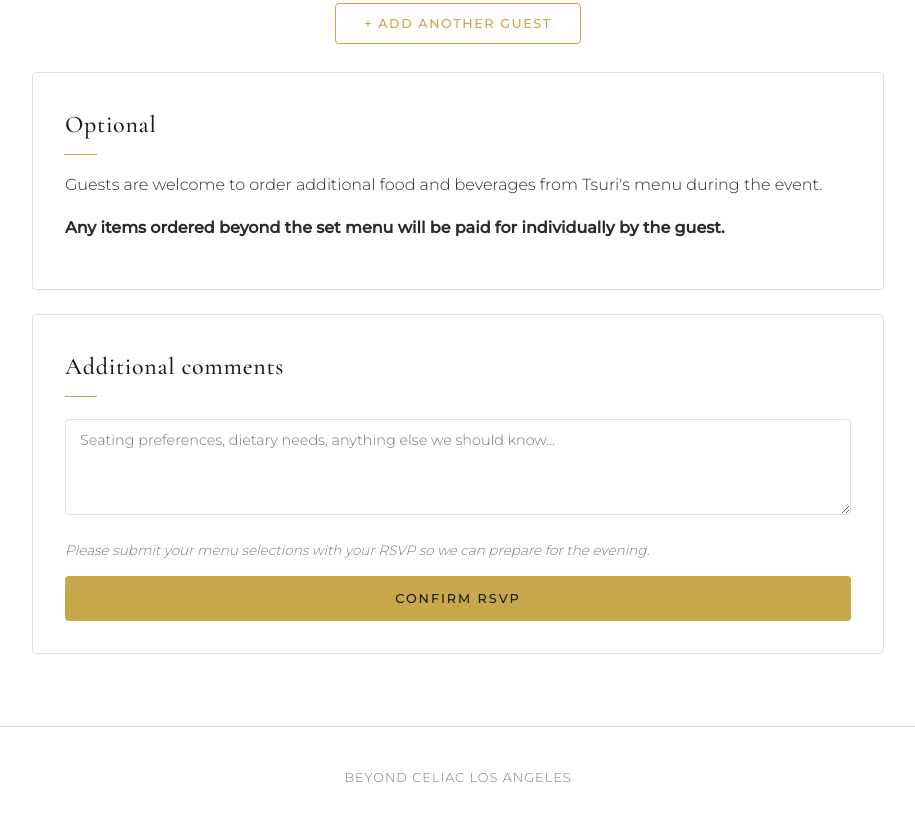
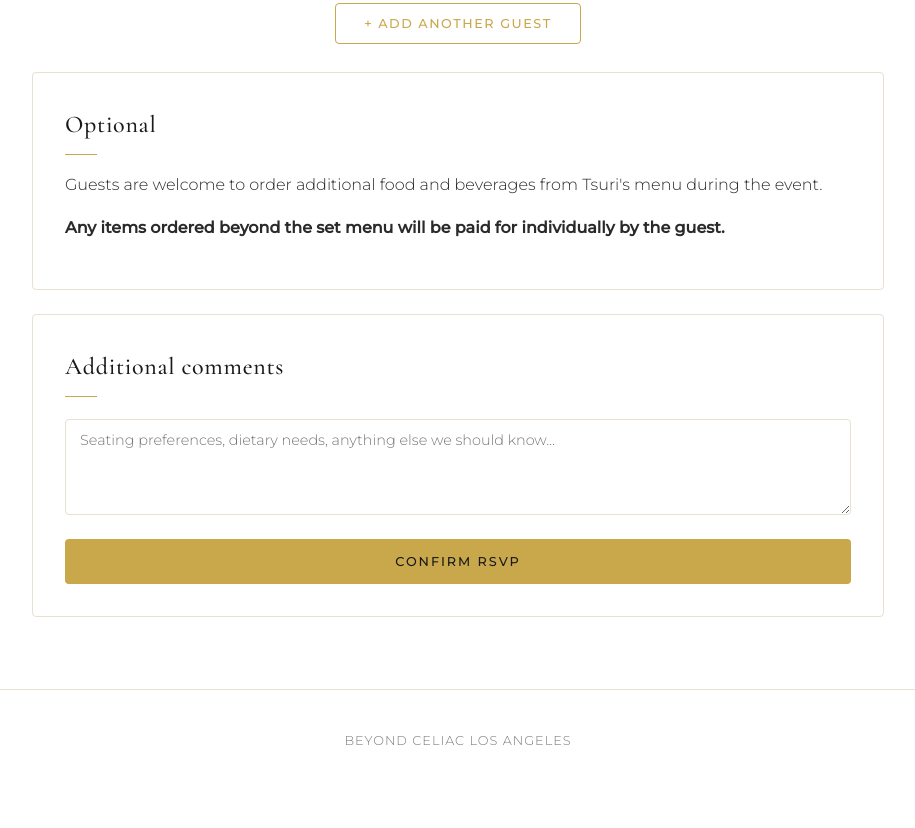
Before and after one commit to abrahamsontalia/tsuri-gf-dinner-, a plain HTML site: page index.html in a window 1280 px wide. Shown: the part 3188-4016 px from the top of the page, without its empty margins (182-1097 px from the left). After the commit the page ends 3980 px from the top, so only its background shows below. Drawn offline with nearby package versions, Linux system fonts and the light colour scheme.

Commit message:
Update index.html

```diff
--- a/index.html
+++ b/index.html
@@ -456,7 +456,6 @@ footer {
     <div class="card">
       <h2>Additional comments</h2>
       <textarea id="notes" name="notes" rows="4" placeholder="Seating preferences, dietary needs, anything else we should know…"></textarea>
-      <p class="small-note">Please submit your menu selections with your RSVP so we can prepare for the evening.</p>
       <div class="error-msg" id="error-msg"></div>
       <button type="submit">Confirm RSVP</button>
     </div>
```
